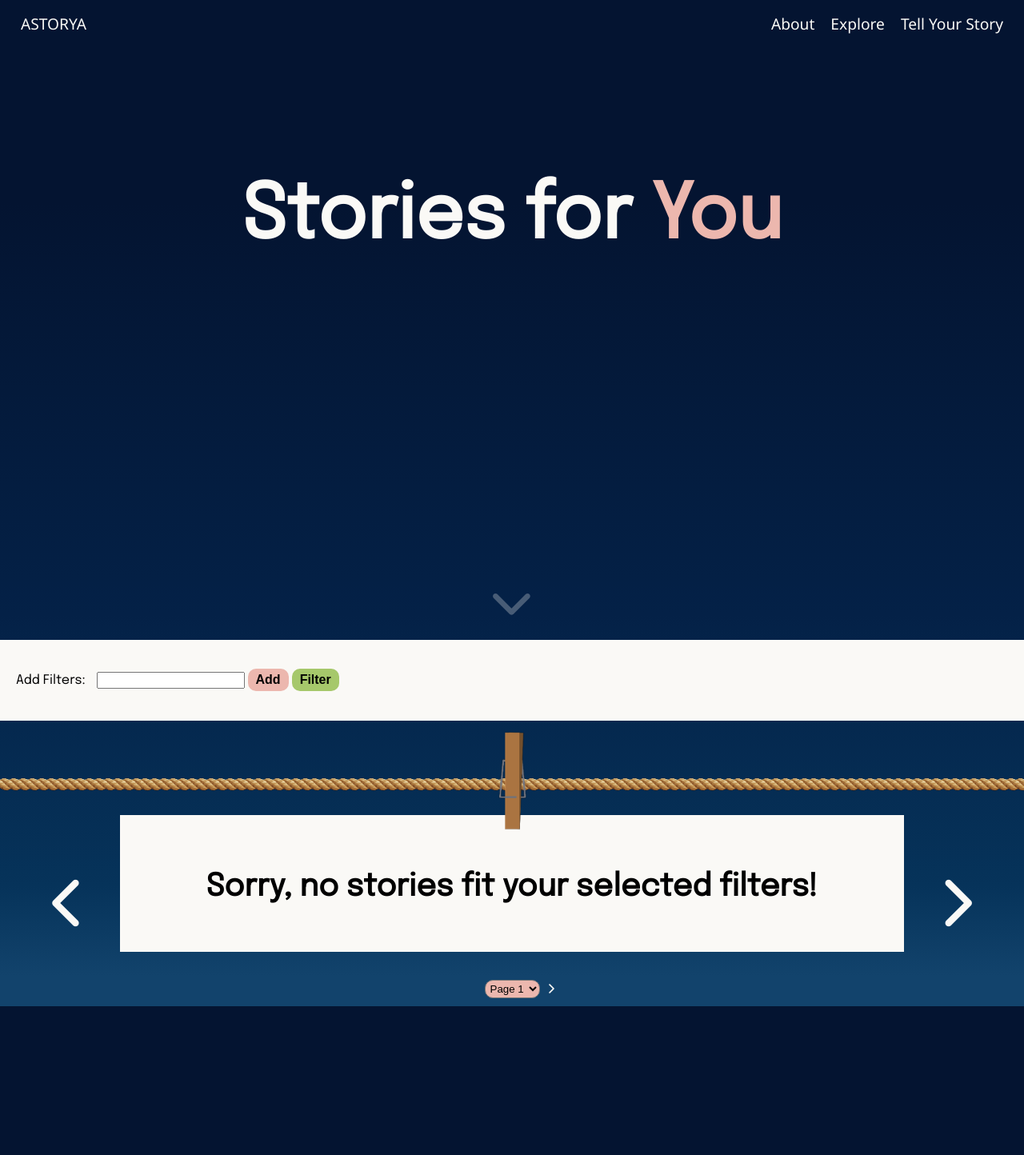
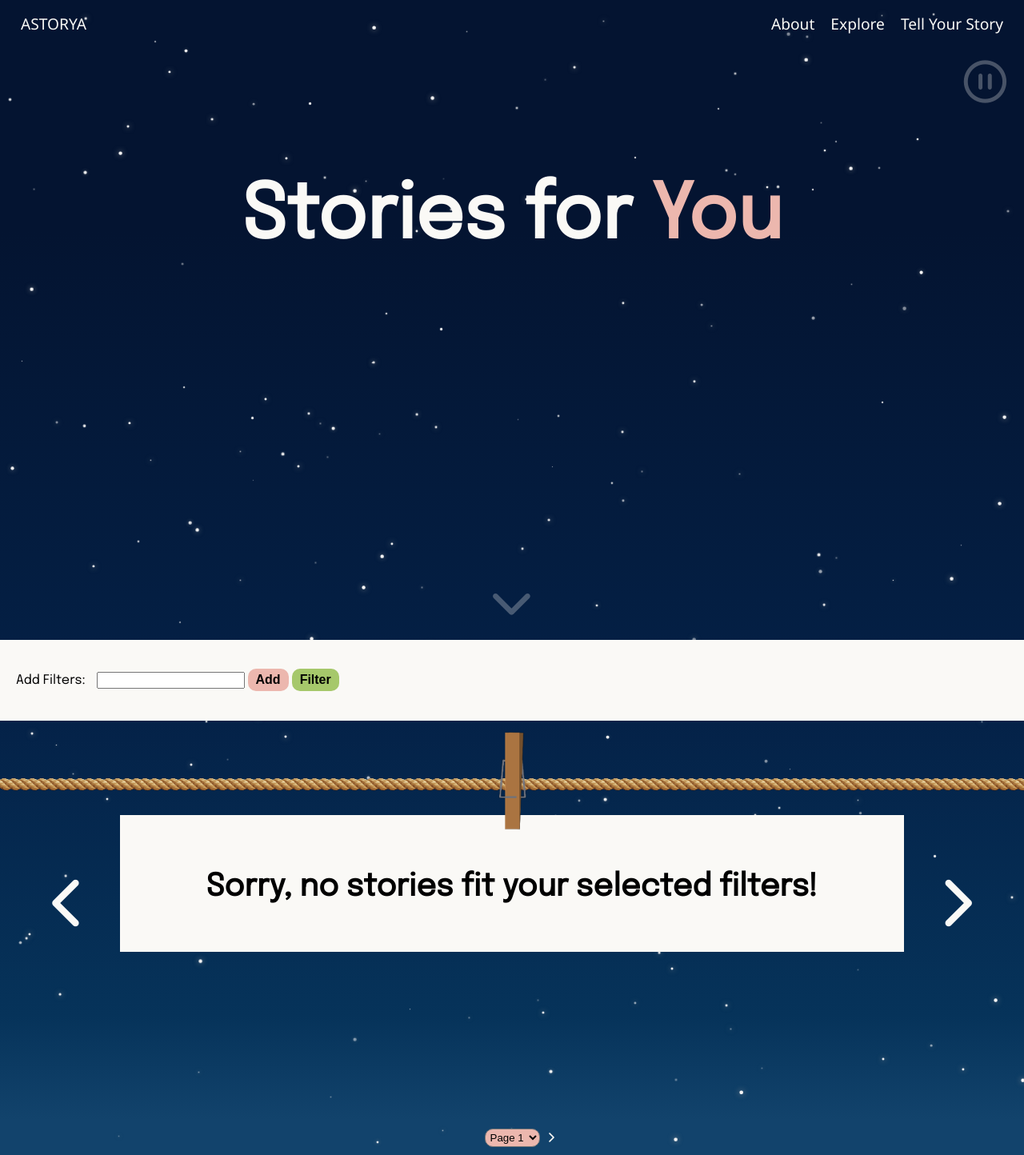
Before and after one commit to jennzheng12315/Astorya, a Flask app: page /explore in a window 1280 px wide. Shown: the whole page at 80% size. Before the commit the page ends 1258 px from the top, so only its background shows below. Run offline with Flask 2, Linux system fonts and the light colour scheme; data that the repository does not hold is empty; some libraries are stand-ins or nearby versions.

Commit message:
twinkling stars

```diff
--- a/main.py
+++ b/main.py
@@ -5,6 +5,7 @@ app = flask.Flask(__name__)
 
 manager = datastore.StoryManager()
 stories = manager.init_data()
+all_stories = manager.init_data()
 random_stories = manager.random_stories(stories)
 tags = ['tag1', 'tag2']
 
@@ -13,6 +14,7 @@ tags = ['tag1', 'tag2']
 @app.route("/index")
 @app.route("/index.html")
 def root():
+    # UNCOMMENT
     random_stories = datastore.load_random_stories()
     return flask.render_template('index.html', page_title='Home', stories=random_stories)
 
@@ -24,6 +26,7 @@ def about():
 @app.route("/explore")
 @app.route("/explore.html")
 def explore():
+    # UNCOMMENT
     all_stories = datastore.load_all_stories()
     tags = datastore.load_all_tags()
     stories = []
@@ -51,6 +54,7 @@ def explore():
 @app.route("/tell-your-story", methods=['GET', 'POST'])
 @app.route("/tell-your-story.html", methods=['GET', 'POST'])
 def tell_your_story():
+    # UNCOMMENT
     tags = datastore.load_all_tags()
 
     d = flask.request.values
--- /dev/null
+++ b/static/stars.css
@@ -0,0 +1,23 @@
+.star {
+    --twinkle-duration: "";
+    --twinkle-delay: "";
+    position: absolute;
+    background-color: whitesmoke;
+    border-radius: 50%;
+    z-index: -1;
+    animation: twinkle infinite alternate;
+    animation-duration: var(--twinkle-duration);
+    animation-delay: var(--twinkle-delay);
+    animation-play-state: running;
+}
+
+@keyframes twinkle {
+    from {
+        transform: scale(1);
+    }
+
+    to {
+        transform: scale(1.5);
+        box-shadow: 0 0 5px 0.5px rgba(150, 150, 150, 0.6);
+    }
+}
--- /dev/null
+++ b/static/stars.js
@@ -0,0 +1,38 @@
+// Modified from:
+// https://yossiabramov.com/blog/vanilla-js-starry-night
+// https://dev.to/nicm42/creating-stars-using-javascript-46ca
+
+function random(min, max) {
+    return min + Math.random() * (max + 1 - min);
+}
+
+function createStars() {
+    const el = document.getElementById('body');
+
+    for (let i = 0; i < 200; i++) {
+        // Set up random elements
+        let xPos = random(0, el.offsetWidth);
+        let yPos = random(0, el.offsetHeight);
+        let alpha = random(0.5, 1);
+        let size = random(1, 2);
+
+        // Add them to the body
+        const star = document.createElement('div');
+        star.classList.add("star");
+        star.ariaHidden = "true";
+        star.style.left = xPos + 'px';
+        star.style.top = yPos + 'px';
+        star.style.opacity = alpha;
+        star.style.width = size + 'px';
+        star.style.height = size + 'px';
+        star.style.setProperty(
+            "--twinkle-duration",
+            Math.ceil(random(1, 5)) + "s"
+        );
+        star.style.setProperty(
+            "--twinkle-delay",
+            Math.ceil(random(1, 5)) + "s"
+        );
+        document.body.appendChild(star);
+    }
+}
--- a/static/style1.css
+++ b/static/style1.css
@@ -14,10 +14,13 @@ html {
 body {
     /* background: rgb(4,20,49); */
     background: linear-gradient(180deg, rgba(4, 20, 49, 1) 20%, rgba(4, 33, 71, 1) 61%, rgba(6, 51, 90, 1) 88%, rgba(18, 67, 108, 1) 97%);
+    background-size: cover;
+    background-repeat: no-repeat;
     color: var(--off-white);
     max-width: 100vw;
     min-height: 100vh;
     margin: 0;
+    overflow-x: hidden;
 }
 
 button {
@@ -119,7 +122,7 @@ section {
     background-color: transparent;
     border: none;
     color: transparent;
-    visibility: hidden;
+    /* visibility: hidden; */
 }
 
 #play {
@@ -280,6 +283,7 @@ section {
 
 .story-container {
     color: black;
+    min-height: 500px;
 }
 
 .story-container img {
--- a/templates/_base.html
+++ b/templates/_base.html
@@ -8,10 +8,11 @@
     <title>Astorya | {{page_title}}</title>
 
     <link href="/static/style1.css" rel="stylesheet" type="text/css" />
+    <link href="/static/stars.css" rel="stylesheet" type="text/css" />
     <link href="https://fonts.googleapis.com/css?family=Epilogue&display=swap" rel='stylesheet'>
 
     <script src="/static/script.js" type="text/javascript"></script>
-    <!-- <script src="/static/stars.js" type="text/javascript"></script> -->
+    <script src="/static/stars.js" type="text/javascript"></script>
     <script src="https://kit.fontawesome.com/9f332361bd.js" crossorigin="anonymous"></script>
 
     <!-- Main Quill library -->
@@ -30,7 +31,7 @@
 </head>
 
 <body id="body" {% block body_attrs %}{% endblock %}>
-    <div class="top">
+    <div class="top" id="top-of-page">
         <nav class="nav">
             <div class="left">
                 <div>
--- a/templates/about.html
+++ b/templates/about.html
@@ -1,6 +1,6 @@
 {% extends '_base.html' %}
 
-{% block body_attrs %} onload="onAboutLoad();" {% endblock %}
+{% block body_attrs %} onload="onAboutLoad(); createStars();" {% endblock %}
 
 {% block title %}
 
--- a/templates/explore.html
+++ b/templates/explore.html
@@ -1,6 +1,6 @@
 {% extends '_base.html' %}
 
-{% block body_attrs %} onload="onExploreLoad({{stories|length}}, {{filters}});" {% endblock %}
+{% block body_attrs %} onload="onExploreLoad({{stories|length}}, {{filters}}); createStars();" {% endblock %}
 
 {% block title %}
 
--- a/templates/index.html
+++ b/templates/index.html
@@ -1,6 +1,6 @@
 {% extends '_base.html' %}
 
-{% block body_attrs %} onload="onIndexLoad({{stories|length}});" {% endblock %}
+{% block body_attrs %} onload="onIndexLoad({{stories|length}}); createStars();" {% endblock %}
 
 {% block title %}
 
--- a/templates/tell-your-story.html
+++ b/templates/tell-your-story.html
@@ -1,6 +1,6 @@
 {% extends '_base.html' %}
 
-{% block body_attrs %} onload="onTellStoryLoad();" {% endblock %}
+{% block body_attrs %} onload="onTellStoryLoad(); createStars();" {% endblock %}
 
 {% block title %}
 
```
Also changed, not shown: static/script.js (+39 -11 lines).
